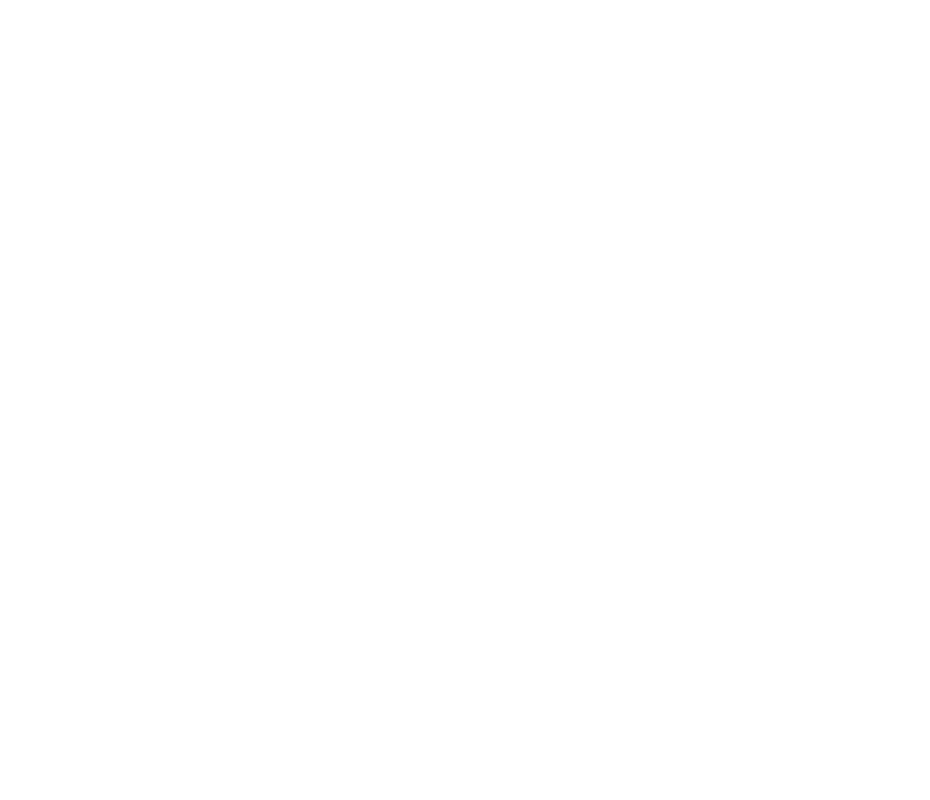
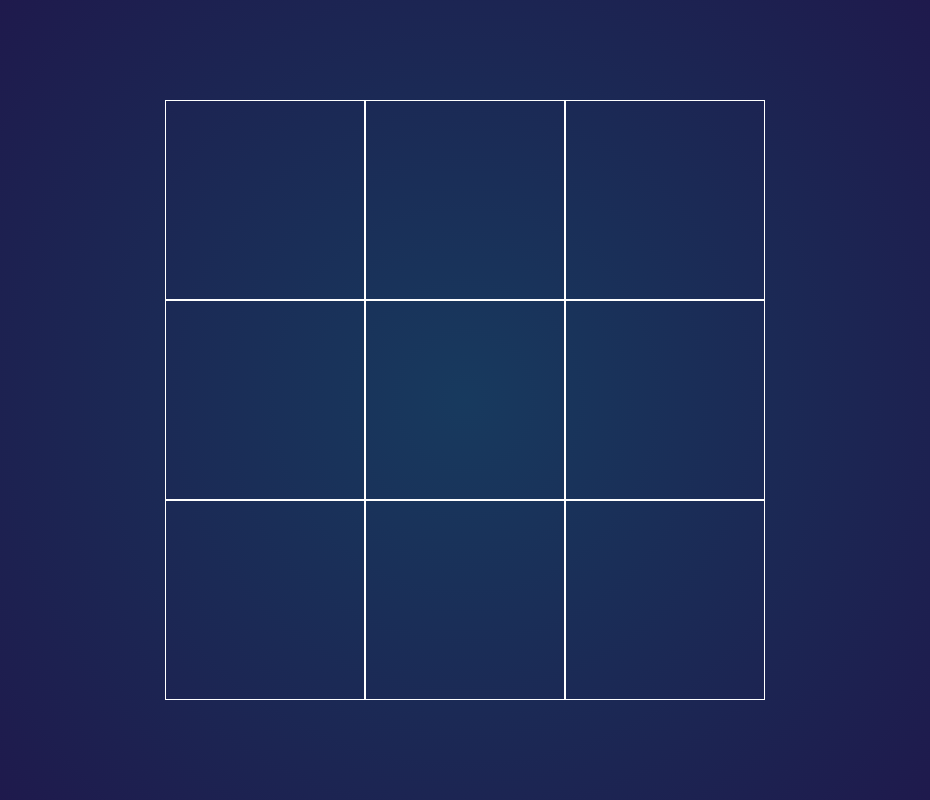
Before and after one commit to Rasuljonov02/tik-tak, a plain HTML site: page index.html in a window 1280 px wide. Shown: the whole page, without its empty margins (175-1105 px from the left). Drawn offline with Linux system fonts and the light colour scheme.

Commit message:
all codes

```diff
--- a/index.html
+++ b/index.html
@@ -4,10 +4,10 @@
 		<meta charset="UTF-8" />
 		<meta name="viewport" content="width=device-width, initial-scale=1.0" />
 		<title>Document</title>
+		<link rel="stylesheet" href="./main.css" />
 	</head>
 	<body>
-		<div class="content">
-
-  </div>
+		<div class="content"></div>
+		<script src="./main.js"></script>
 	</body>
 </html>
--- a/main.css
+++ b/main.css
@@ -0,0 +1,35 @@
+* {
+	padding: 0;
+	margin: 0;
+	box-sizing: border-box;
+	user-select: none;
+}
+
+body {
+	width: 100%;
+	height: 100vh;
+	display: grid;
+ font-family: 'Gill Sans', 'Gill Sans MT', Calibri, 'Trebuchet MS', sans-serif;
+	place-items: center;
+	background: rgb(13, 49, 87);
+	background: radial-gradient(
+		circle,
+		rgba(13, 49, 87, 0.9576719576719577) 0%,
+		rgba(31, 23, 75, 1) 88%
+	);
+}
+
+.content {
+	box-sizing: content-box;
+	display: grid;
+	grid-template-columns: repeat(3, 1fr);
+}
+.cell {
+	width: 200px;
+	height: 200px;
+	border: 1px solid white;
+	color: white;
+	font-size: 50px;
+	display: grid;
+	place-items: center;
+}
--- a/main.js
+++ b/main.js
@@ -1,7 +1,7 @@
-const content = document.querySelector('.content');
+const content = document.querySelector(".content");
 
 for (let i = 1; i <= 9; i++) {
-  content.innerHTML += <div class="cell"></div>;
+	content.innerHTML += `<div class="cell"></div>`;
 }
 let cunt = 0;
 
@@ -20,61 +20,28 @@ content.onclick = function (e) {
 function mer() {
 	let mem = document.getElementsByClassName("cell");
 	if (
-    ( mem[0].innerText == "x" &&
-      mem[1].innerText == "x" &&
-      mem[2].innerText == "x")
-    ( mem[3].innerText == "x" &&
-      mem[4].innerText == "x" &&
-      mem[5].innerText == "x")
-    ( mem[6].innerText == "x" &&
-      mem[7].innerText == "x" &&
-      mem[8].innerText == "x")
-    ( mem[0].innerText == "x" &&
-      mem[3].innerText == "x" &&
-      mem[6].innerText == "x")
-    ( mem[1].innerText == "x" &&
-      mem[4].innerText == "x" &&
-      mem[7].innerText == "x")
-    ( mem[2].innerText == "x" &&
-      mem[5].innerText == "x" &&
-      mem[8].innerText == "x")
-    ( mem[0].innerText == "x" &&
-      mem[4].innerText == "x" &&
-      mem[8].innerText == "x")
-    ( mem[2].innerText == "x" &&
-      mem[4].innerText == "x" &&
-      mem[6].innerText == "x")
+		(mem[0].innerText == "x" && mem[1].innerText == "x" && mem[2].innerText == "x")(
+			mem[3].innerText == "x" && mem[4].innerText == "x" && mem[5].innerText == "x"
+		)(mem[6].innerText == "x" && mem[7].innerText == "x" && mem[8].innerText == "x")(
+			mem[0].innerText == "x" && mem[3].innerText == "x" && mem[6].innerText == "x"
+		)(mem[1].innerText == "x" && mem[4].innerText == "x" && mem[7].innerText == "x")(
+			mem[2].innerText == "x" && mem[5].innerText == "x" && mem[8].innerText == "x"
+		)(mem[0].innerText == "x" && mem[4].innerText == "x" && mem[8].innerText == "x")(
+			mem[2].innerText == "x" && mem[4].innerText == "x" && mem[6].innerText == "x"
+		)
 	) {
-
 		alert("Winner is X");
-
 	} else if (
-    ( mem[0].innerText == "o" &&
-      mem[1].innerText == "o" &&
-      mem[2].innerText == "o")
-    ( mem[3].innerText == "o" &&
-      mem[4].innerText == "o" &&
-      mem[5].innerText == "o")
-    ( mem[6].innerText == "o" &&
-      mem[7].innerText == "o" &&
-      mem[8].innerText == "o")
-    ( mem[0].innerText == "o" &&
-      mem[3].innerText == "o" &&
-      mem[6].innerText == "o")
-    ( mem[1].innerText == "o" &&
-      mem[4].innerText == "o" &&
-      mem[7].innerText == "o")
-    ( mem[2].innerText == "o" &&
-      mem[5].innerText == "o" &&
-      mem[8].innerText == "o")
-    ( mem[0].innerText == "o" &&
-      mem[4].innerText == "o" &&
-      mem[8].innerText == "o")
-    ( mem[2].innerText == "o" &&
-      mem[4].innerText == "o" &&
-      mem[6].innerText == "o")
+		(mem[0].innerText == "o" && mem[1].innerText == "o" && mem[2].innerText == "o")(
+			mem[3].innerText == "o" && mem[4].innerText == "o" && mem[5].innerText == "o"
+		)(mem[6].innerText == "o" && mem[7].innerText == "o" && mem[8].innerText == "o")(
+			mem[0].innerText == "o" && mem[3].innerText == "o" && mem[6].innerText == "o"
+		)(mem[1].innerText == "o" && mem[4].innerText == "o" && mem[7].innerText == "o")(
+			mem[2].innerText == "o" && mem[5].innerText == "o" && mem[8].innerText == "o"
+		)(mem[0].innerText == "o" && mem[4].innerText == "o" && mem[8].innerText == "o")(
+			mem[2].innerText == "o" && mem[4].innerText == "o" && mem[6].innerText == "o"
 		)
-      {
+	) {
 		alert("Winner is O");
 		return;
 	}
```
Lines whose indentation alone changed are shown as unchanged.
